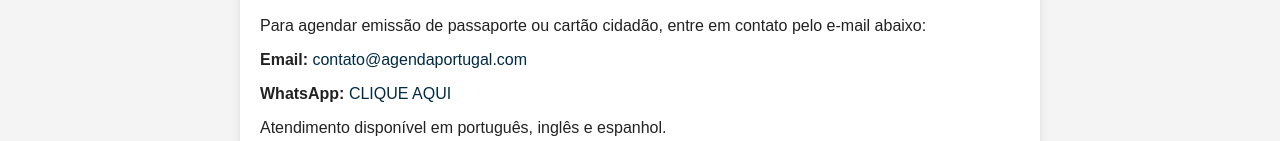
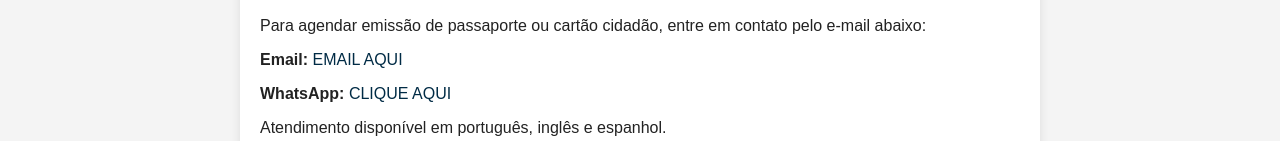
Before and after one commit to ricoayade/appointments, a plain HTML site: page index.html in a window 1280 px wide. Shown: the part 243-384 px from the top of the page. Drawn offline with Linux system fonts and the light colour scheme.

Commit message:
index.html
MUDANÇA DE CONTATOS

```diff
--- a/index.html
+++ b/index.html
@@ -56,7 +56,7 @@
     <div class="contact-box">
       <h2>Entre em contato</h2>
       <p>Para agendar emissão de passaporte ou cartão cidadão, entre em contato pelo e-mail abaixo:</p>
-      <p><strong>Email:</strong> <a href="mailto:contato@agendaportugal.com">contato@agendaportugal.com</a></p>
+      <p><strong>Email:</strong> <a href="mailto:ricoayade@gmail.com">EMAIL AQUI</a></p>
       <p><strong>WhatsApp:</strong> <a href="https://wa.me/5511911525807" target="_blank">CLIQUE AQUI</a></p>
       <p>Atendimento disponível em português, inglês e espanhol.</p>
     </div>
```
